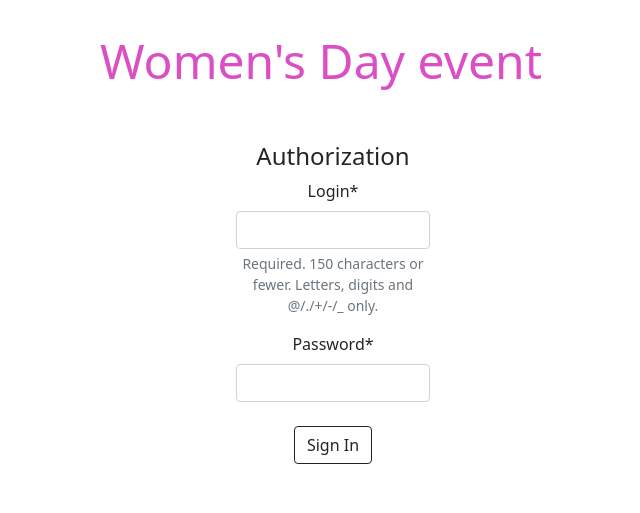
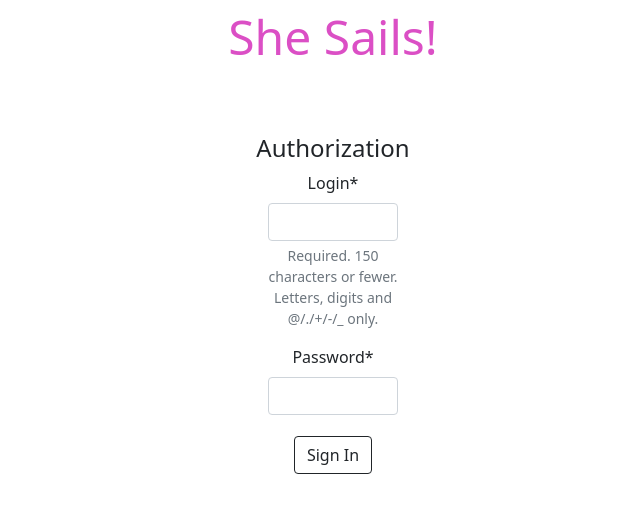
Before and after one commit to geekk0/event_tickets, a Django app: page /login/ in a window 1280 px wide. Shown: the top 513 px of the page, without its empty margins (307-947 px from the left). Run offline with Django 5.2, Linux system fonts and the light colour scheme; some libraries are stand-ins or nearby versions.

Commit message:
ticket_info try to fix design

```diff
--- a/templates/base.html
+++ b/templates/base.html
@@ -16,13 +16,13 @@
     <link rel="shortcut icon" type="image/png" href="{% static 'images/favicon.ico' %}">
 
     {% block title %}
-        <title>Women's Day event</title>
+        <title>She Sails!</title>
     {% endblock %}
 
     <style>
 
         .custom-bg-color {
-            background-color: #db4fc5;
+            <!--background-color: #db4fc5;-->
         }
 
         <!--.custom-bg-primary textarea {
@@ -38,37 +38,37 @@
 
 <body style="width:95%; margin: auto">
 
-        <header class="base_header row align-bottom" style="max-width: 100%">
+        <header class="" style="width:100%">
 
             {% if request.user.is_authenticated %}
-                <div class="col-md-3 offset-md-1">
-                    <nav class="navbar navbar-expand">
-                        <div class="collapse navbar-collapse">
-                            <p style="text-align: center;color: #db4fc5;font-size: 24pt" class="nav-link display-5;">Women's Day event</p>
-                        </div>
-
-                    </nav>
-                </div>
 
 
-
-                    <div class="col-md-7 col-xs-12 offset=5 " style="margin-top: 0.8%">
-                        <nav class="navbar navbar-expand custom-bg-color">
+                <div class="col-10 offset-1" style="margin-top: 0.8%">
+                    <nav class="navbar navbar-expand custom-bg-color">
                             <div class="collapse navbar-collapse justify-content-center">
                                 <ul class="navbar-nav mr-auto">
                                     <li class="header_label navbar-brand-collapse"><a class="nav-link link-dark">{% trans "User:" %} {{ request.user.username }}</a></li>
                                     {% if user.is_superuser %}
                                         <li class="header_label navbar-brand-collapse"><a href="{% url "add_ticket" %}" class="nav-link link-dark">Add ticket</a></li>
                                     {% endif %}
-                                    <li class="header_label navbar-brand-collapse"><a class="nav-link link-dark" id="logout_link" href="{% url 'logout' %}">{% trans 'Logout' %}</a></li>
+                                    <li class=""><a class="btn btn-outline-dark" id="logout_link" href="{% url 'logout' %}">{% trans 'Logout' %}</a></li>
 
 
                                 </ul>
                             </div>
                         </nav>
+                </div>
+
+                <div class="col-8 offset-2">
+                    <div class="">
+                        <div class="col-8 offset-2">
+                            <h1 style="text-align: center;color: #db4fc5;" class="">She Sails!</h1>
+                        </div>
+
                     </div>
+                </div>
             {% else %}
-                <h3 href="/" class="nav-link display-5" style="text-align: center;color: #db4fc5; margin-top: 2%">Women's Day event</h3>
+                <h3 href="/" class="nav-link display-5" style="text-align: center;color: #db4fc5;">She Sails!</h3>
             {% endif %}
         </header>
 
--- a/templates/login.html
+++ b/templates/login.html
@@ -11,7 +11,7 @@
     <div class="col-md-4 offset-md-4">
 
         <div class="auth col-md-6 offset-md-3">
-
+            <br>
             <h4 style="" class="text-center">Authorization</h4>
             {% if messages %}
                 <ul class="messages">
@@ -25,8 +25,7 @@
                     {% endfor %}
                 </ul>
             {% endif %}
-
-            <form style="" action ='' class="" method="POST">
+            <form style="" action ='' class="col-8 offset-2" method="POST">
                 {% csrf_token %}
                 {{ form|crispy }}
                 <input style="margin-top: 4%" type="submit" class="btn btn-outline-dark" value="Sign In">
--- a/templates/ticket_info.html
+++ b/templates/ticket_info.html
@@ -25,7 +25,7 @@
                 <h5>Ticket code: {{ ticket_info.code }}</h5>
                 <br>
                 {% if user.is_staff %}
-                    <div class=" col-4 offset-4">
+                    <div class=" col-6 offset-3">
                         <h5>Package:</h5>
                         <select class="form-select" style="" name="package">
                             {% for package in packages %}
```
